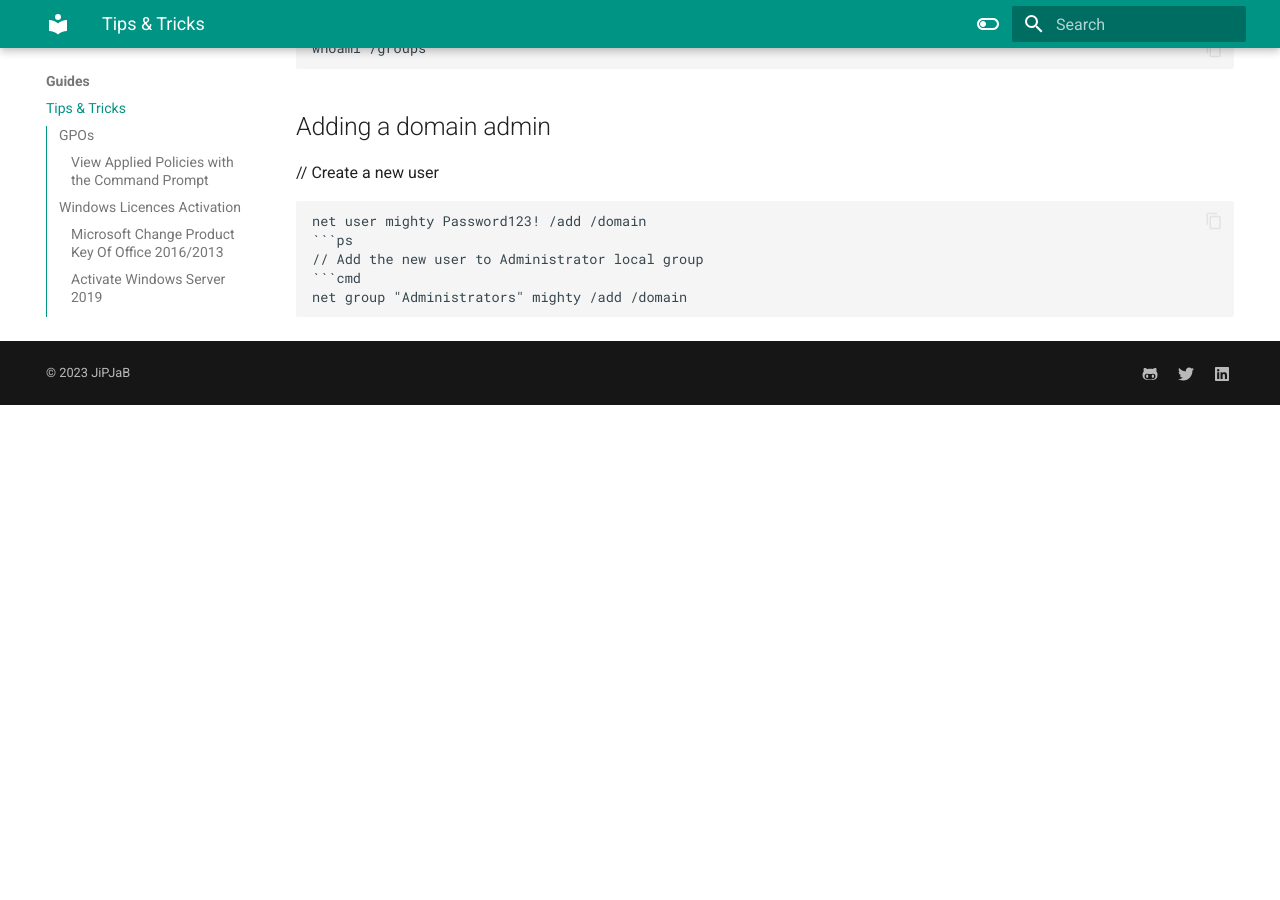
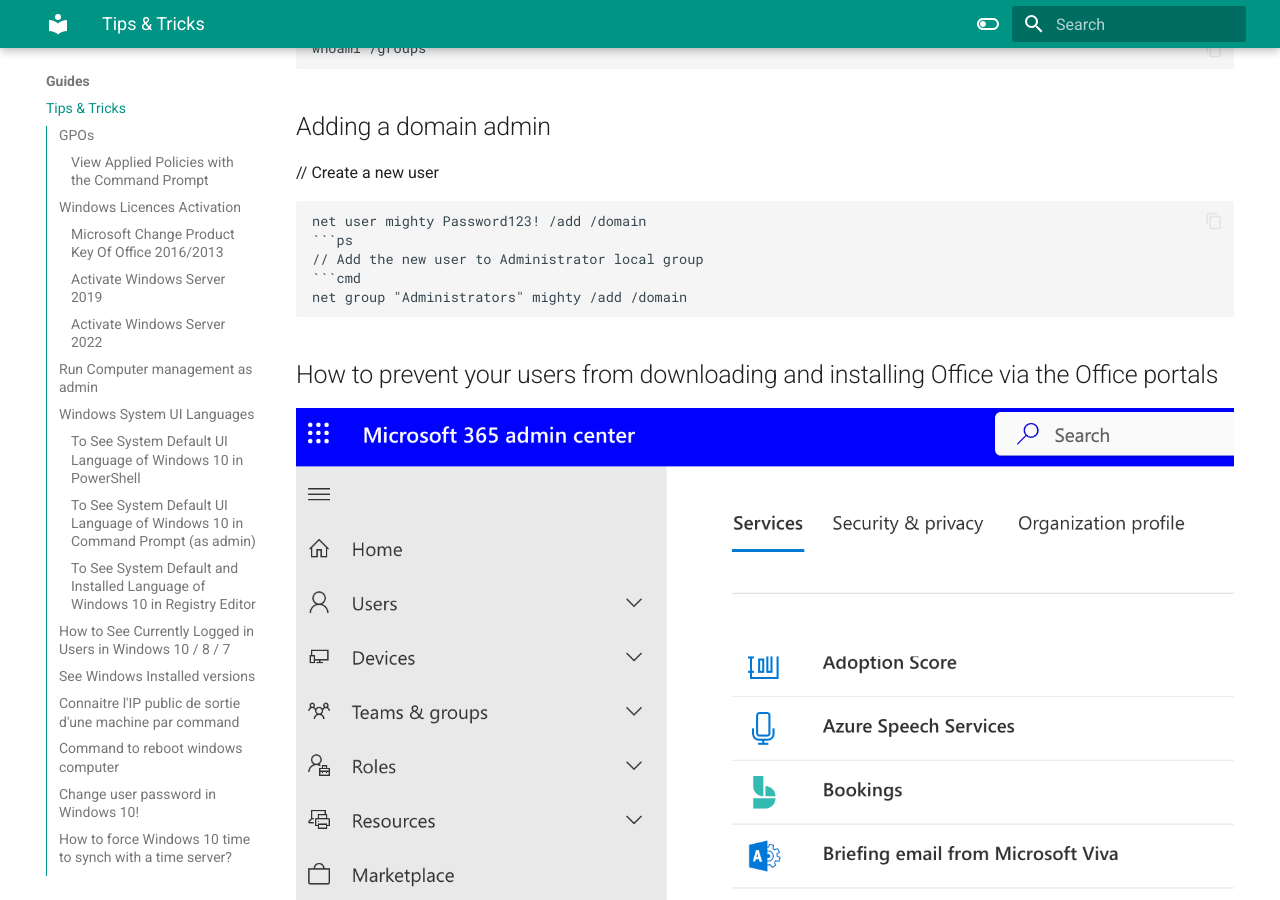
Before and after one commit to jipjab/docs, an MkDocs documentation site: the page built from docs/Tricks.md, in a window 1280 px wide and 900 px high, scrolled down 4732 px. Built offline with MkDocs 1.6.1 and Material for MkDocs 9.7.7, drawn with Linux system fonts in a browser that asks for light colours; before the commit the page ends 5137 px from its top, so only the background shows below that.

Commit message:
add more details

````diff
--- a/docs/Tricks.md
+++ b/docs/Tricks.md
@@ -144,3 +144,5 @@
 ```cmd
 net group "Administrators" mighty /add /domain
 ```
+## How to prevent your users from downloading and installing Office via the Office portals
+![Prevent your users from downloading and installing Office](img/MS365-apps-install-options.png)
````
Also changed, not shown: docs/img/MS365-apps-install-options.png (added).
